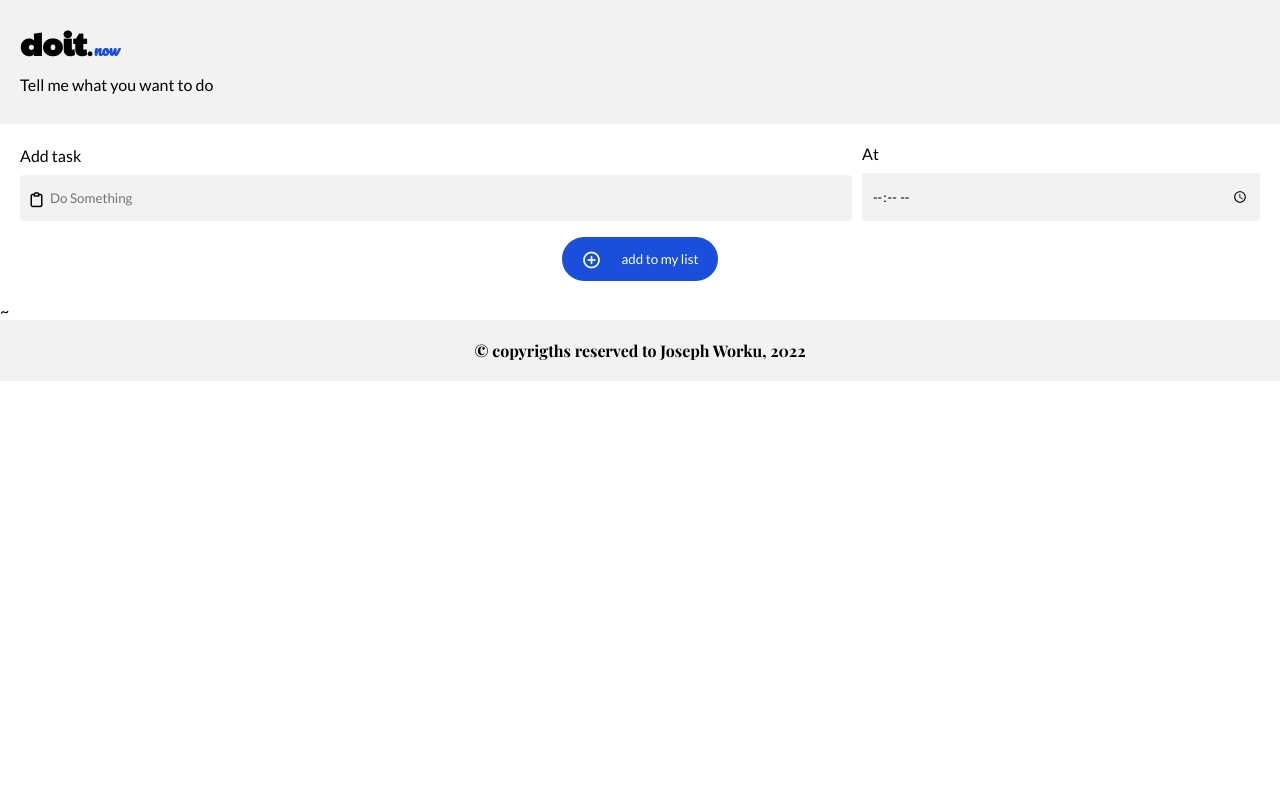
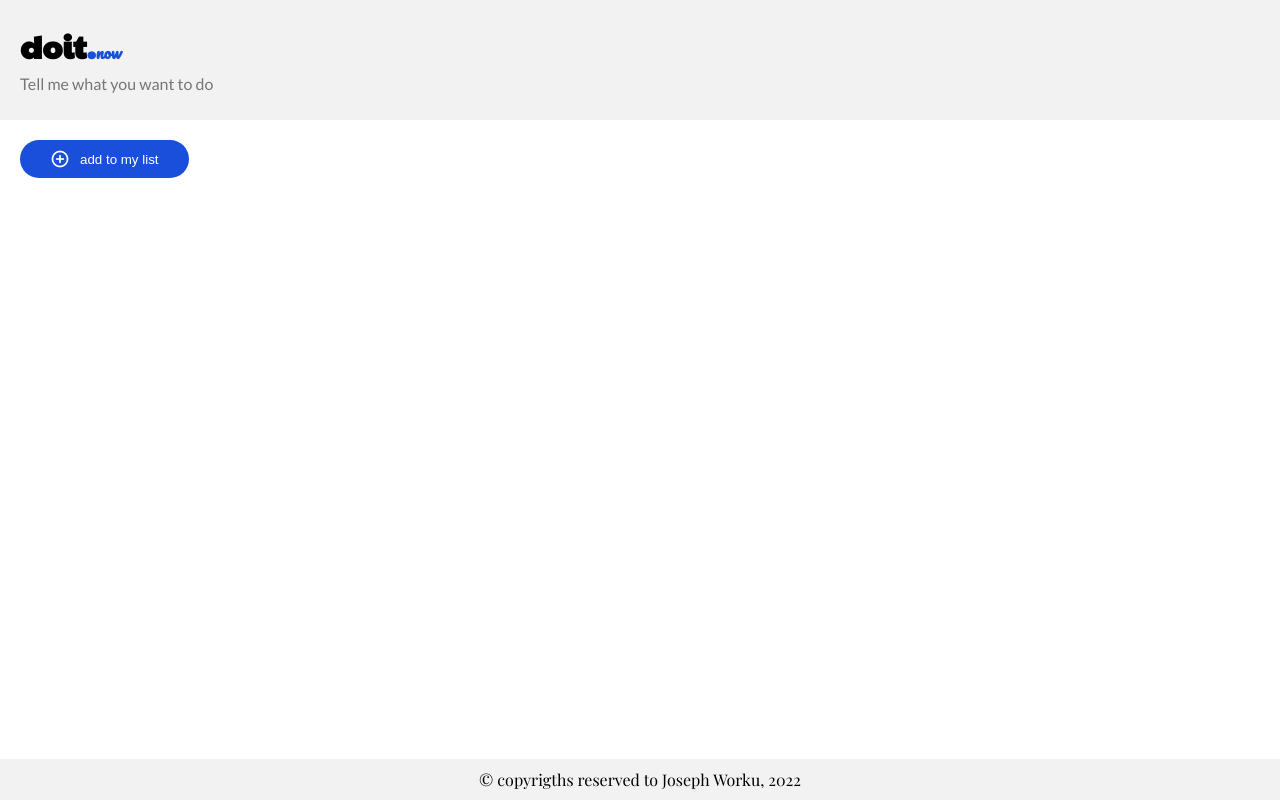
Before and after one commit to Josephworku23/doit.now, a plain HTML site: page index.html in a window 1280 px wide. Drawn offline with nearby package versions, Linux system fonts and the light colour scheme; a web font is replaced by a local one.

Commit message:
changed almost everything

```diff
--- a/index.html
+++ b/index.html
@@ -19,27 +19,24 @@
     <link rel="stylesheet" href="css/main.css">
 </head>
 <body>
+   <!-- HEADER  -->
     <header>
-        <h1>doit<span>.<span>now</span></span></h1>
+        <h1>doit<span class="clr-primary">.<span class="font-small">now</span></span></h1>
         <p>Tell me what you want to do</p>
     </header>
+   <!-- MAIN -->
     <main>
-        <form action="" autocomplete="off">
-            <div class="form-control with-icon-left">
-                <label for="task">Add task</label>
-                <input type="text" name="task" id="task" placeholder="Do Something">
-                <i class="uil uil-clipboard"></i>
-            </div>
+        <form action="#" method="post">
+            <!-- TODO: ADD TWO FORM CONTROLS HERE -->
 
-            <div class="form-control">
-                <label for="task_time">At</label>
-                <input type="time" name="task_time" id="task_time">
-            </div>
-            <button class="button"> <i class="button__icon uil uil-plus-circle"></i> <span class="button__text">add to my list</span></button>
+
+            <button class="button">
+                <span class="button__icon uil uil-plus-circle"></span>
+                <span class="button__text">add to my list</span>
+            </button>
         </form>
-
     </main>
-~
+    <!-- FOOTER -->
     <footer>
         <p>
             &copy; copyrigths reserved to Joseph Worku, 2022
--- a/scss/_colors.scss
+++ b/scss/_colors.scss
@@ -1,8 +1,11 @@
 
-$clr-gray: #f2f2f2;
+$clr-white-gray: #f2f2f2;
+$clr-white-dark-gray: #757775;
+$clr-white: #ffffff;
 $clr-primary: #194FDA;
+$clr-primary-dark: #1544bb;
+$clr-primary-light: #1544bb45;
 $clr-success: #0AB964;
 $clr-success-medium: #0ab964bb;
-$clr-success-lighter: #2ac0c02b;
-$clr-light: #ffffff;
+$clr-success-light: #2ac0c02b;
 $clr-dark: #333333;
--- a/scss/_components.scss
+++ b/scss/_components.scss
@@ -1,79 +1,33 @@
 @use 'colors';
 
-input {
-    width: 100%;
-    padding: .75rem 1rem;
+.button {
+    cursor: pointer;
+    white-space: nowrap;
+    display: flex;
+    align-items: center;
+    padding: .75rem 3rem;
+    background-color: colors.$clr-primary;
+    border-radius: 50px;
     border: none;
-    background-color: colors.$clr-gray;
-    border-radius: .3rem;
-    outline: none;
-    transition: box-shadow .3s ease;
-}
+    transition: background-color 200ms ease-in,
+                box-shadow 200ms ease-in;
+    &__icon,
+    &__text { color: colors.$clr-white; }
 
-input:focus {
-    box-shadow: 2px 2px 0 colors.$clr-success-medium,
-    -2px -2px 0 colors.$clr-success-medium,
-    -2px 2px 0 colors.$clr-success-medium,
-    2px -2px colors.$clr-success-medium;
-}
-
-.form-control {
-
-    width: 30%;
-    flex-grow: 1;
-    position: relative;
-    border-radius: .3rem;
-
-    label {
-        display: block;
-        margin-bottom: 1rem;
+    &__icon {
+        padding-right: 1rem;
+        font-size: 2rem;
     }
 
-    .uil {
-        position: absolute;
-        font-size: 1.8rem;
-        left: .75rem;
-        top: 70%;
-        transform: translateY(-50%);
+
+    &:hover {
+        background-color: colors.$clr-primary-dark;
     }
 
-    input[type='time'] {
-        padding: 1.4rem 1rem;
-    }
-
-}
-
-.form-control.with-icon-left {
-    width: 65%;
-    input[type='text'] {
-        padding: 1.5rem 1.5rem 1.5rem 3rem;
-    }
-
-    input[type='text']:focus + .uil {
-        color: rgba(10, 185, 110, 1);
+    &:focus {
+        box-shadow: 2px 3px 0 colors.$clr-primary-light,
+        -2px 3px 0 colors.$clr-primary-light,
+        2px -3px 0 colors.$clr-primary-light,
+        -2px -3px 0 colors.$clr-primary-light;
     }
 }
-
-form {
-    .button {
-        display: flex;
-        padding: 1rem;
-        width: minmax(15rem, 20rem);
-        justify-content: space-around;
-        align-items: center;
-        background-color: colors.$clr-primary;
-        border: none;
-        border-radius: 50px;
-        &__icon {
-            color: colors.$clr-light;
-            font-size: 2rem;
-            padding: 0 1rem;
-        }
-
-        &__text {
-            padding: 0 1rem;
-            color: white;
-        }
-
-    }
-}
--- a/scss/_layout.scss
+++ /dev/null
@@ -1,18 +0,0 @@
-body {
-    font-size: 1.6rem;
-    display: flex;
-    flex-direction: column;
-}
-
-header,
-main,
-footer {
-    padding: 2rem;
-}
-
-form {
-    display: flex;
-    flex-wrap: wrap;
-    row-gap: 1.6rem;
-    justify-content: center;
-}
--- a/scss/_reset.scss
+++ b/scss/_reset.scss
@@ -6,9 +6,18 @@
     padding: 0;
     margin: 0;
     box-sizing: border-box;
-    font-family: Lato, sans-serif;
 }
 
 :root {
-    font-size: 10px;
+    font-size: 62.5%; // approximately 10px
 }
+
+body {
+    display: flex;
+    flex-direction: column;
+    height: 100vh;
+    font: {
+        family: Lato;
+        size: 1.6rem;
+    }
+}
--- /dev/null
+++ b/scss/_utility.scss
@@ -0,0 +1,3 @@
+@use 'colors';
+
+.clr-primary {color: colors.$clr-primary;}
--- a/scss/main.scss
+++ b/scss/main.scss
@@ -1,38 +1,51 @@
 @use 'reset';
 @use 'colors';
+@use 'utility.scss';
 @use 'components';
-@use 'layout';
 
-form {
-    display: flex;
-    align-items: flex-end;
-    column-gap: 1rem;
+header,
+main,
+footer {
+    padding: 2rem;
 }
 
+header, footer {
+    background-color: colors.$clr-white-gray;
+}
+
+
 header {
-    background-color: colors.$clr-gray;
-    p, h1 {   margin-bottom: 1rem; }
+    padding-top: 3rem;
+
+    h1, p {
+        line-height: 3.2rem;
+    }
+
     h1 {
-        font-family: 'Paytone One';
+        font: {
+            family: 'Paytone One', sans-serif;
+        }
 
-        span > span {
-            color: colors.$clr-primary;
-            font: {
-                family: pacifico;
-                size: 1.6rem;
-            };
+        .font-small {
+           font: {
+            size:1.6rem;
+            family: pacifico, sans-serif;
+           }
+        }
+    }
 
-        }
+    p {
+        color: colors.$clr-white-dark-gray;
     }
 }
 
-
-
+// footer
 footer {
-    background-color: colors.$clr-gray;
+    font: {
+        family: 'Playfair Display';
+        size: 1.6rem;
+    }
     text-align: center;
-    font-weight: bold;
-    p {
-        font-family: 'Playfair Display';
-    }
+    padding: 1rem;
+    margin-top: auto;
 }
```
Also changed, not shown: css/main.css, readme.txt, 1 other file.
